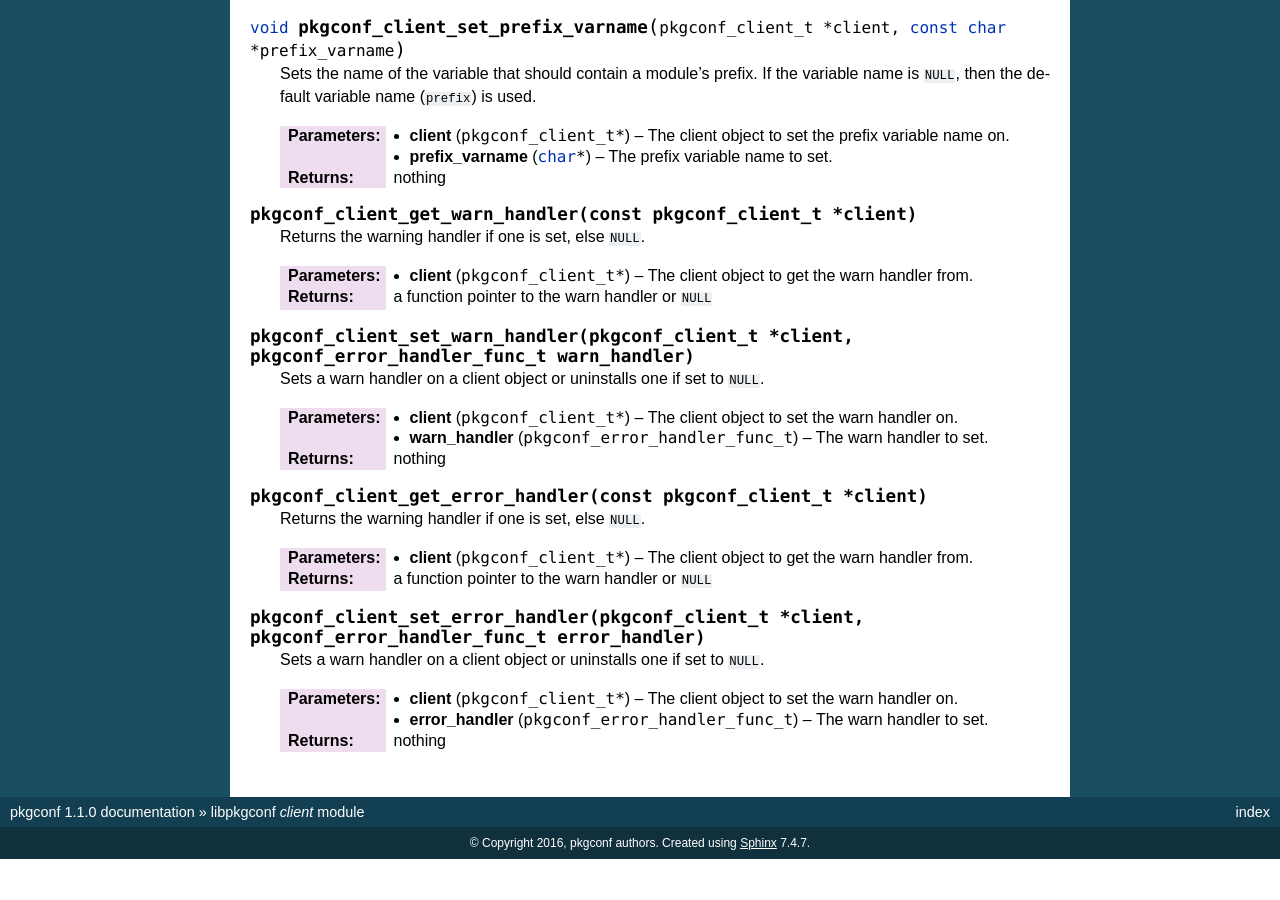
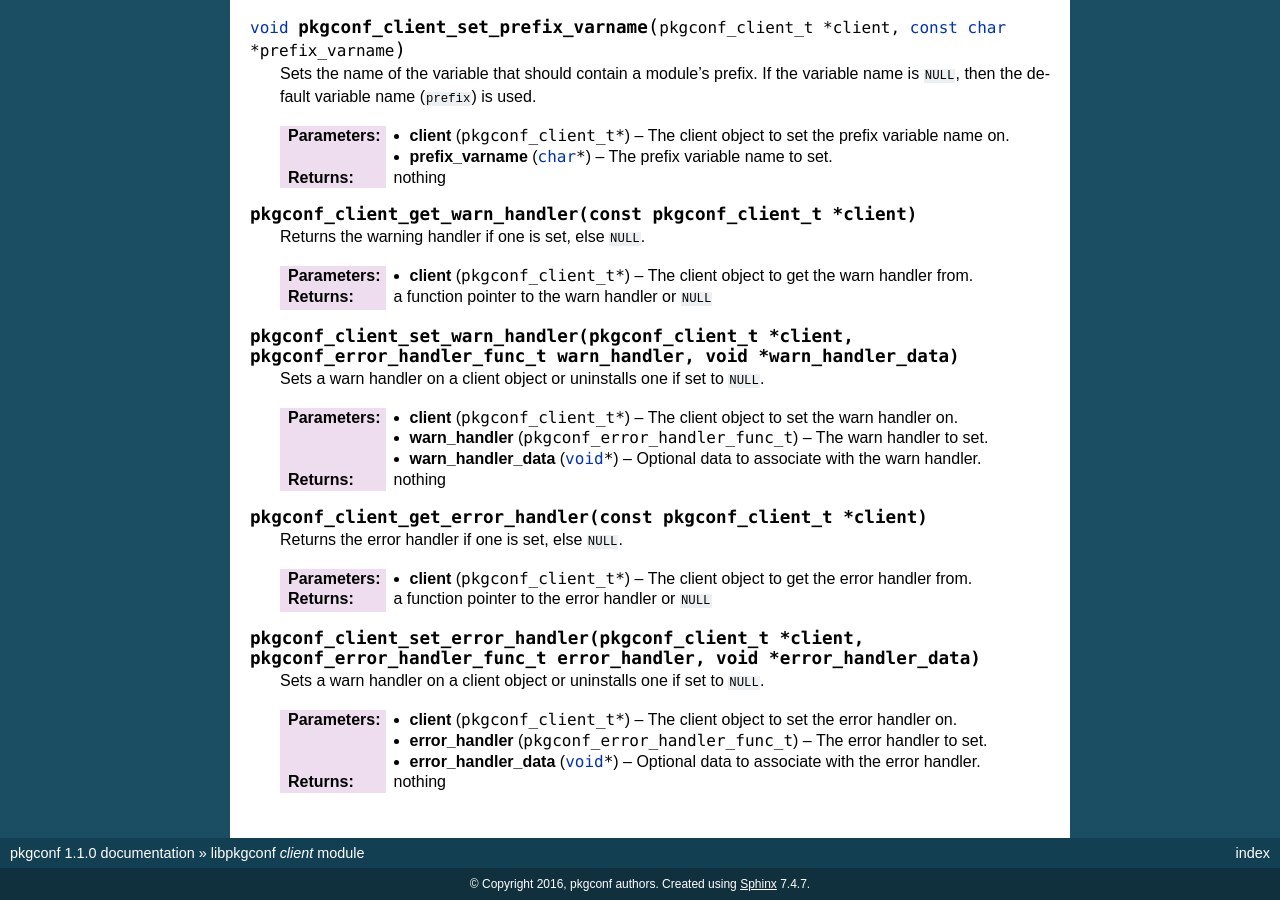
Before and after one commit to pkgconf/pkgconf, a Sphinx documentation site: the page built from doc/libpkgconf-client.rst, in a window 1280 px wide and 900 px high, scrolled down 2407 px. Built offline with Sphinx 7.4.7, drawn with Linux system fonts in a browser that asks for light colours; pages that are not in the unit, such as notebooks, are missing from menus; before the commit the page ends 3266 px from its top, so only the background shows below that.

Commit message:
libpkgconf: client: clean up various aspects of error/warn handlers

```diff
--- a/doc/libpkgconf-client.rst
+++ b/doc/libpkgconf-client.rst
@@ -138,25 +138,27 @@ thread boundaries.
    :param pkgconf_client_t* client: The client object to get the warn handler from.
    :return: a function pointer to the warn handler or ``NULL``
 
-.. c:function:: pkgconf_client_set_warn_handler(pkgconf_client_t *client, pkgconf_error_handler_func_t warn_handler)
+.. c:function:: pkgconf_client_set_warn_handler(pkgconf_client_t *client, pkgconf_error_handler_func_t warn_handler, void *warn_handler_data)
 
    Sets a warn handler on a client object or uninstalls one if set to ``NULL``.
 
    :param pkgconf_client_t* client: The client object to set the warn handler on.
    :param pkgconf_error_handler_func_t warn_handler: The warn handler to set.
+   :param void* warn_handler_data: Optional data to associate with the warn handler.
    :return: nothing
 
 .. c:function:: pkgconf_client_get_error_handler(const pkgconf_client_t *client)
 
-   Returns the warning handler if one is set, else ``NULL``.
+   Returns the error handler if one is set, else ``NULL``.
 
-   :param pkgconf_client_t* client: The client object to get the warn handler from.
-   :return: a function pointer to the warn handler or ``NULL``
+   :param pkgconf_client_t* client: The client object to get the error handler from.
+   :return: a function pointer to the error handler or ``NULL``
 
-.. c:function:: pkgconf_client_set_error_handler(pkgconf_client_t *client, pkgconf_error_handler_func_t error_handler)
+.. c:function:: pkgconf_client_set_error_handler(pkgconf_client_t *client, pkgconf_error_handler_func_t error_handler, void *error_handler_data)
 
    Sets a warn handler on a client object or uninstalls one if set to ``NULL``.
 
-   :param pkgconf_client_t* client: The client object to set the warn handler on.
-   :param pkgconf_error_handler_func_t error_handler: The warn handler to set.
+   :param pkgconf_client_t* client: The client object to set the error handler on.
+   :param pkgconf_error_handler_func_t error_handler: The error handler to set.
+   :param void* error_handler_data: Optional data to associate with the error handler.
    :return: nothing
```
Also changed, not shown: 2 other files.
